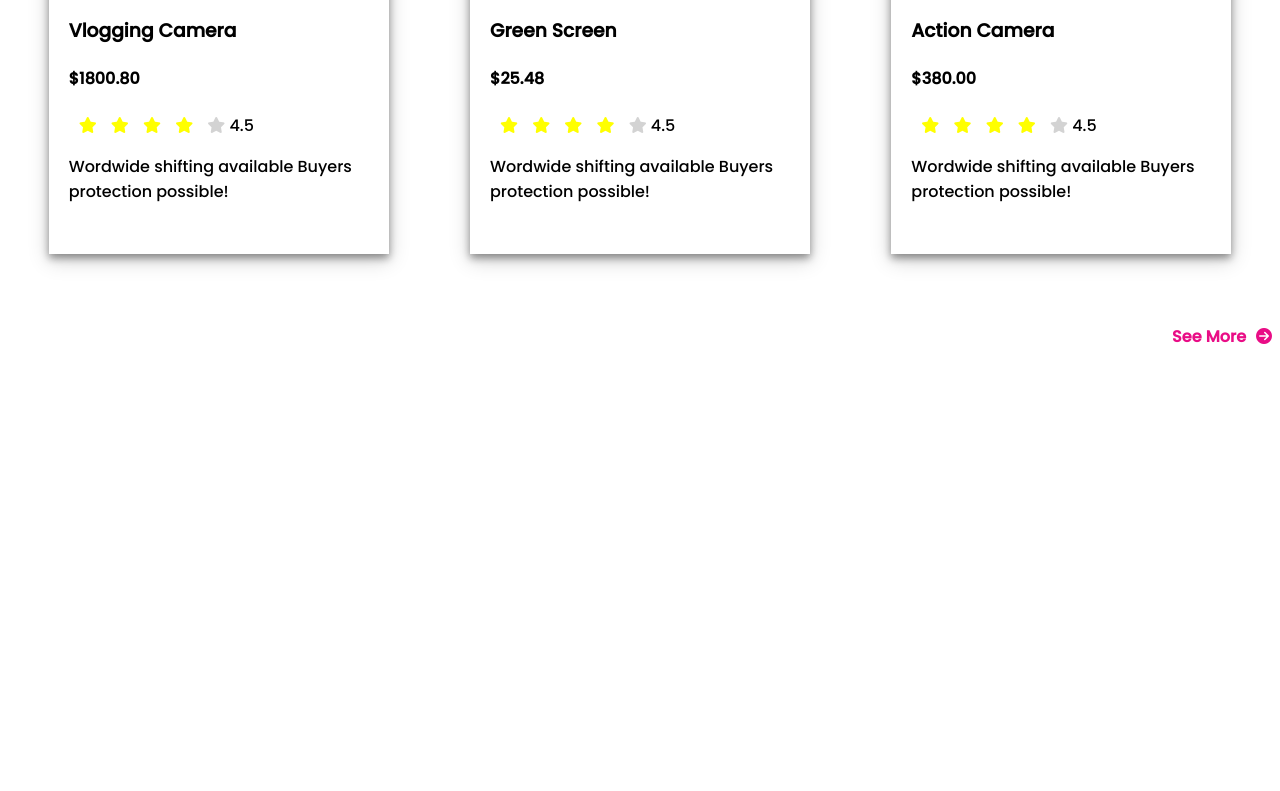
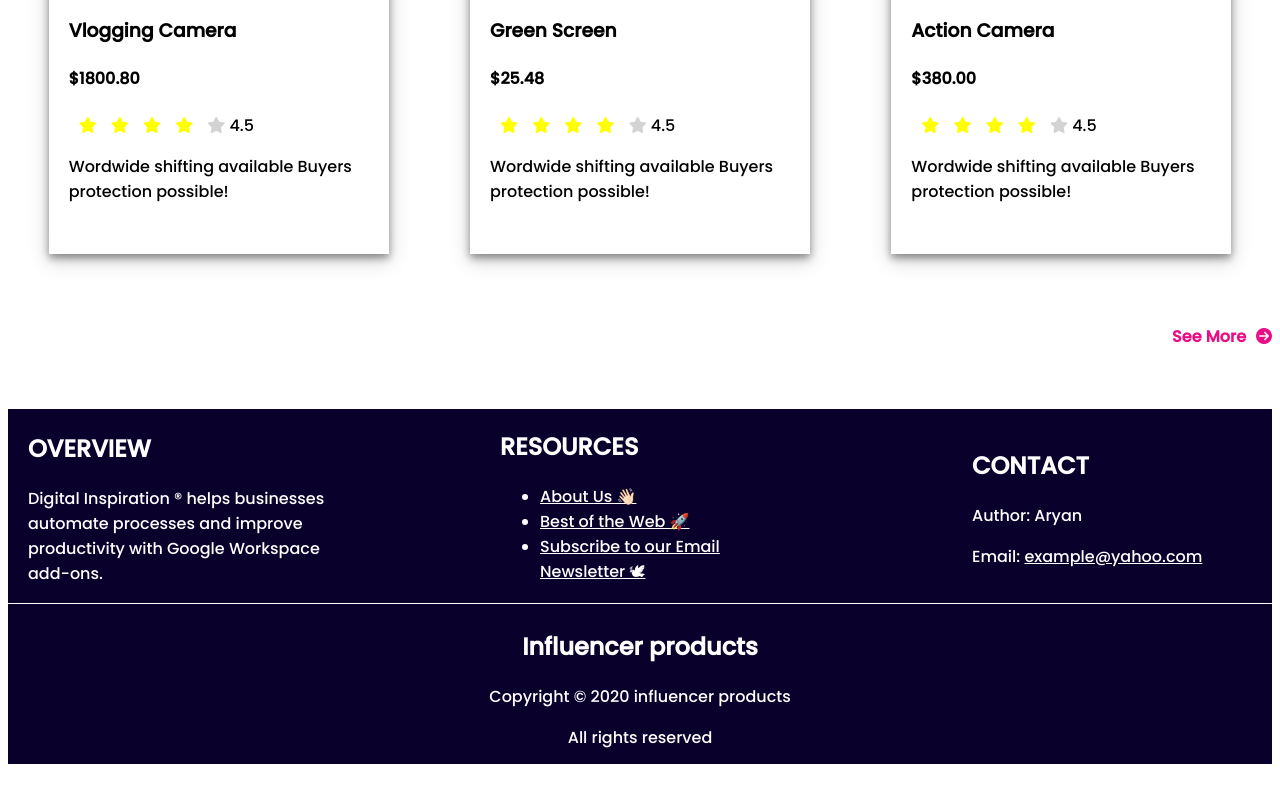
Before and after one commit to webaryan/assignment-2, a plain HTML site: page index.html in a window 1280 px wide. Shown: the part 2193-2984 px from the top of the page. Before the commit the page ends 2550 px from the top, so only its background shows below. Drawn offline with Linux system fonts and the light colour scheme.

Commit message:
third part and footer add

```diff
--- a/index.html
+++ b/index.html
@@ -206,6 +206,48 @@
         <div class="more-button"><span><a href="">See More<i class="fas fa-arrow-circle-right"></i></a></span></div>
     </section>
 
+
+
+    <section class="third-part">
+        <div class="overview">
+            <h1>OVERVIEW</h1>
+            <p>Digital Inspiration ® helps businesses automate processes and improve productivity with Google Workspace
+                add-ons.</p>
+        </div>
+        <div class="resources">
+            <h1>RESOURCES</h1>
+            <ul>
+                <li><a href="">About Us 👋🏻</a></li>
+                <li> <a href="">Best of the Web 🚀</a></li>
+                <li><a href="">Subscribe to our Email Newsletter 🕊</a></li>
+            </ul>
+        </div>
+        <div class="contact">
+            <h1>CONTACT</h1>
+            <p>Author: Aryan</p>
+            <p>Email: <a href="">example@yahoo.com</a></p>
+        </div>
+    </section>
+
+
+
+
+    <section class="fourth-part">
+        <h1>Influencer products</h1>
+        <footer>Copyright © 2020 influencer products</footer>
+        <p>All rights reserved</p>
+        <div class="social-icon">
+
+            <i class="fas fa-globe"></i>
+            <i class="fab fa-twitter-square"></i>
+            <i class="fab fa-youtube"></i>
+            <i class="fab fa-instagram"></i>
+
+
+
+
+        </div>
+    </section>
 </body>
 
 </html>
--- a/style.css
+++ b/style.css
@@ -41,7 +41,7 @@ border-radius: 20px;
    padding-left: 10px;
 }
 /* ............
-second-part-style
+second-part-styles
 ................ */
 .fas fa-star, .filled{ color: yellow;}
 .fas fa-star, .empty{
@@ -78,3 +78,48 @@ height: 500px;}
       margin-top: 70px;
 text-align: right;
    }
+
+
+/* ...............
+third-part-styles
+.................. */
+
+.third-part{
+   background-color: rgb(9, 1, 44);
+   color: white;
+   display: flex;
+   align-items: center;
+   justify-content: space-between;
+   padding-left: 20px;
+   margin-top: 60px;
+
+}
+.third-part a{
+   color: white;
+}
+.overview{
+   width: 300px;
+}
+
+.resources{
+   width: 300px;
+}
+
+.contact{
+   width: 300px;
+}
+
+   /* .............
+   fourth-part- styles
+   ................*/
+   .fourth-part{
+      height: 150px;
+      background-color: rgb(9, 1, 44);
+      text-align: center;
+     margin-top: 1px;
+     padding: 5px;
+      color: white;
+   }
+   .social-icon{
+justify-content: space-between;
+   }
```
